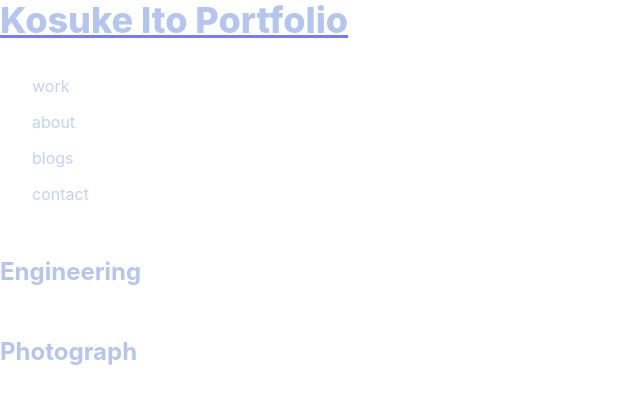
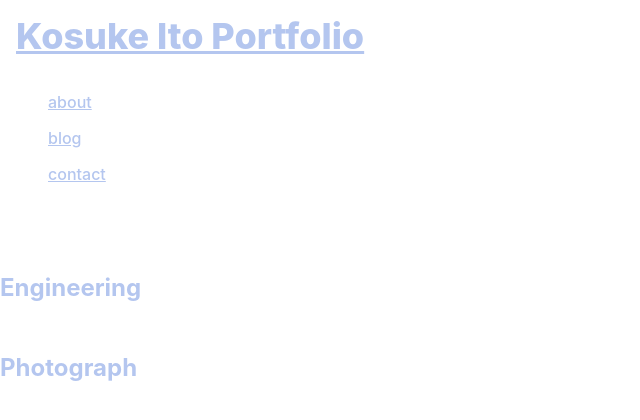
Before and after one commit to Kosuke-Ito/vite-my-site, a Vue app: page / in a window 1280 px wide. Shown: the top 420 px of the page, without its empty margins (0-640 px from the left). Built offline with nearby package versions, Linux system fonts and the light colour scheme.

Commit message:
画面に合わせて表示

```diff
--- a/index.html
+++ b/index.html
@@ -8,7 +8,7 @@
     <link rel="stylesheet" href="/main.css" />
   </head>
   <body class="prose">
-    <div id="app"></div>
+    <div id="app" class="w-screen"></div>
     <script type="module" src="/src/main.js"></script>
   </body>
 </html>
--- a/src/components/pages/TopPage.vue
+++ b/src/components/pages/TopPage.vue
@@ -3,7 +3,7 @@ import { ref } from 'vue'
 defineProps({
   msg: String
 })
-const items = ref(["works", "about", "blogs", "contact"])
+const items = ref(["about", "blog", "contact"])
 </script>
 
 <template>
@@ -15,24 +15,23 @@ const items = ref(["works", "about", "blogs", "contact"])
     </div>
     <div class="flex-none">
       <ul class="menu menu-horizontal">
-        <li class="font-bold" tabindex="0">work</li>
-        <li class="font-bold">about</li>
-        <li class="font-bold">blogs</li>
-        <li class="font-bold">contact</li>
+        <li v-for="item in items" :key="item.key" class="text-lg font-bold">
+          <a :href="`/${item}`">{{item}}</a>
+        </li>
       </ul>
     </div>
   </div>
 
   <div id="container" class="flex">
-    <div id="Engineering" class="basis-1/2">
+    <div id="Engineering" class="flex-1">
       <h2>Engineering</h2>
     </div>
-
-    <div id="photograph" class="basis-1/2">
+    <div id="photograph" class="flex-none">
       <h2>Photograph</h2>
     </div>
   </div>
 </template>
 
 <style scoped>
+.navbar{padding: 1rem;}
 </style>
```
